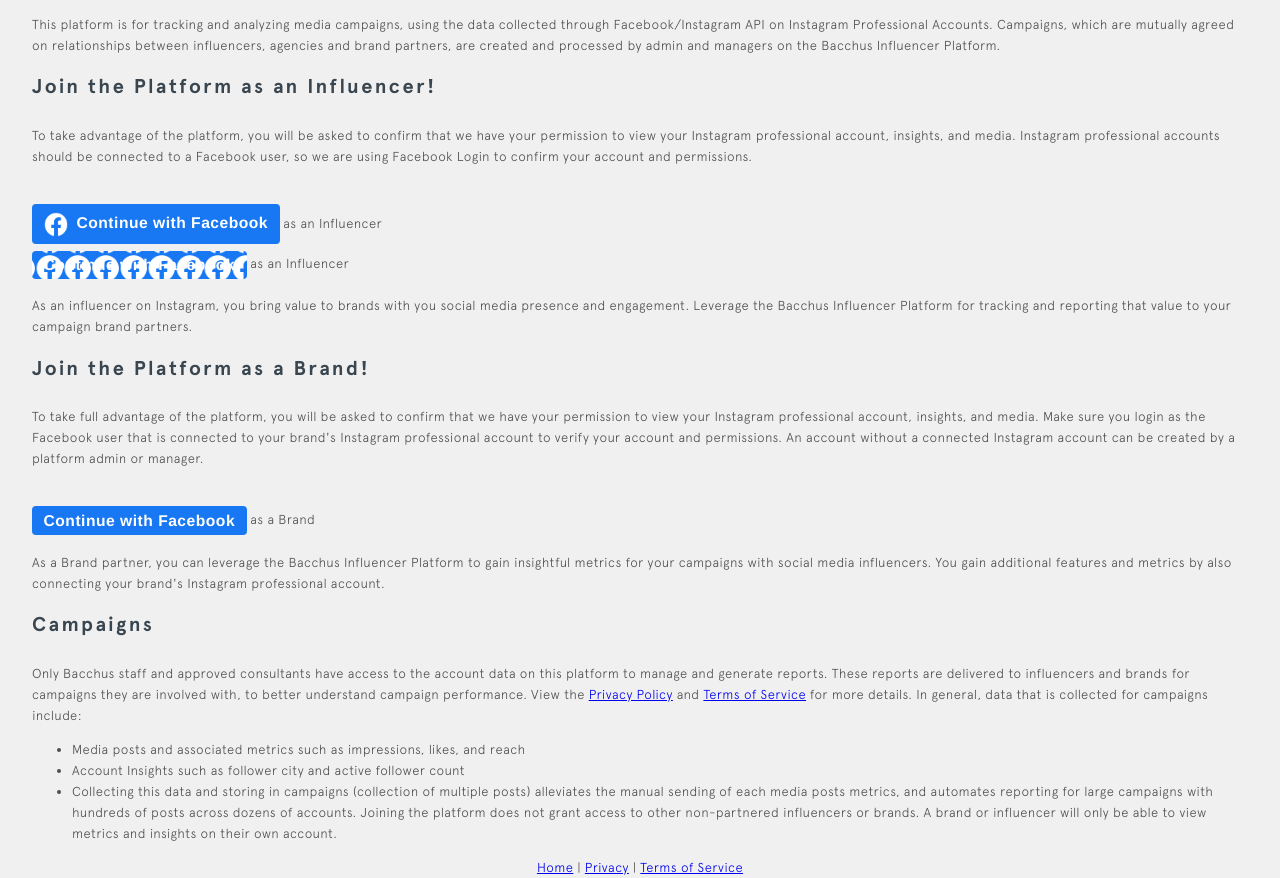
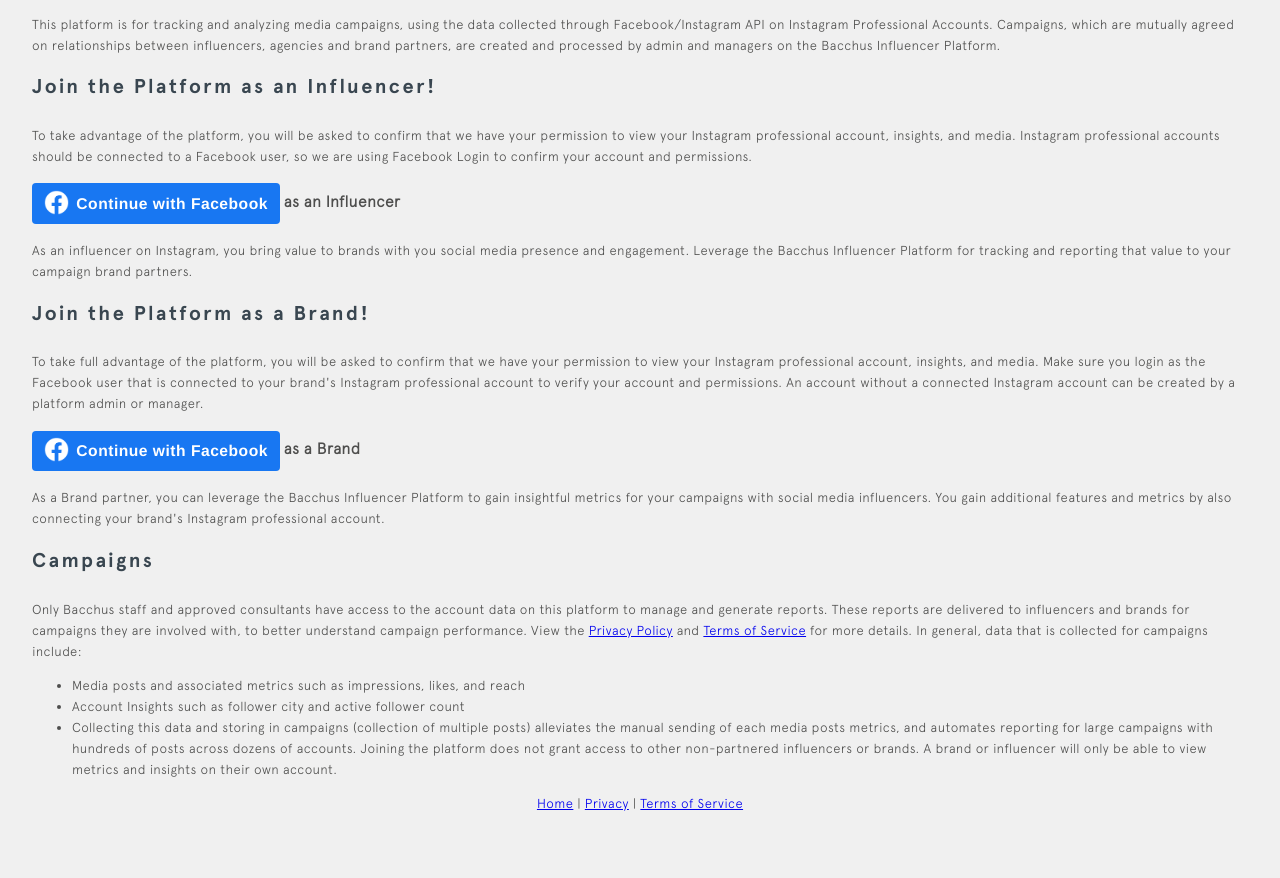
Before and after one commit to masterminds-kenya/social_network, a Flask app: page / in a window 1280 px wide. Shown: the part 159-1037 px from the top of the page. After the commit the page ends 970 px from the top, so only its background shows below. Run offline with Flask 2, Linux system fonts and the light colour scheme; some libraries are stand-ins or nearby versions.

Commit message:
Home page updated with Facebook login buttons and page content. Could use some more editing down.

```diff
--- a/application/static/main.css
+++ b/application/static/main.css
@@ -180,7 +180,7 @@
   margin: 1rem 1rem 2rem 1rem;
 }
 
-.test-button {
+/* .test-button {
   display: inline-block;
   vertical-align: middle;
   background-color: #1877f2;
@@ -191,7 +191,6 @@
   font-family: Helvetica, Arial, sans-serif;
   font-weight: 700;
   font-size: 0.977rem;
-  /* line-height: 1.28; */
   text-align: center;
   color: #fff;
   text-decoration: none;
@@ -201,16 +200,17 @@
     width: 1.56rem;
     margin: 0.23rem 0.2rem 0.23rem 0;
     vertical-align: middle;
-  }
+  } */
   .fb-login {
     display: inline-block;
     vertical-align: middle;
     background-color: #1877f2;
     background-image: url("/static/f_logo_RGB-White_58.png");
-    background-size: contain;
-    background-position: 0.23rem 0.2rem;
+    background-size: 1.56rem;
+    background-repeat: no-repeat;
+    background-position: 0.74rem 0.43rem;
     border-radius: 0.25rem;
-    padding: 0.25rem 0.72rem;
+    padding: 0.65rem 0.75rem 0.65rem 2.77rem;
     margin: 0.2rem 0;
     white-space: nowrap;
     font-family: Helvetica, Arial, sans-serif;
@@ -222,4 +222,8 @@
     text-decoration: none;
     cursor: pointer;
     }
+  .join label {
+    font-size: 120%;
+    font-weight: bold;
+  }
 /* Why does .fb-button selector break? It does not seem any other style rules target it.  */
--- a/application/templates/index.html
+++ b/application/templates/index.html
@@ -26,17 +26,10 @@
     To take advantage of the platform, you will be asked to confirm that we have your permission to view your Instagram professional account, insights, and media.
     Instagram professional accounts should be connected to a Facebook user, so we are using Facebook Login to confirm your account and permissions.
   </p>
-  <br />
-  <a class="test-button" href="{{ url_for('fb_login', mod='influencer') }}">
-    <img src="/static/f_logo_RGB-White_58.png" />
-    Continue with Facebook
-  </a>
-    as an Influencer
-  <br />
-  <a class="fb-login" href="{{ url_for('fb_login', mod='influencer') }}">
-    Continue with Facebook
-  </a>
-    as an Influencer
+  <p class="join">
+    <a class="fb-login" id="influencer-join" href="{{ url_for('fb_login', mod='influencer') }}">Continue with Facebook</a>
+    <label for="influencer-join">as an Influencer</label>
+  </p>
   <p>
     As an influencer on Instagram, you bring value to brands with you social media presence and engagement.
     Leverage the Bacchus Influencer Platform for tracking and reporting that value to your campaign brand partners.
@@ -48,8 +41,10 @@
     Make sure you login as the Facebook user that is connected to your brand's Instagram professional account to verify your account and permissions.
     An account without a connected Instagram account can be created by a platform admin or manager.
   </p>
-  <br />
-  <a class="test-button" href="{{ url_for('fb_login', mod='brand') }}">Continue with Facebook</a> as a Brand
+  <p class="join">
+    <a class="fb-login" id="brand-join" href="{{ url_for('fb_login', mod='brand') }}">Continue with Facebook</a>
+    <label for="brand-join">as a Brand</label>
+  </p>
   <p>
     As a Brand partner, you can leverage the Bacchus Influencer Platform to gain insightful metrics for your campaigns with social media influencers.
     You gain additional features and metrics by also connecting your brand's Instagram professional account.
```
